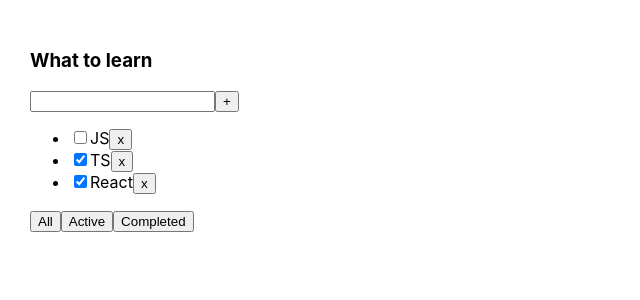
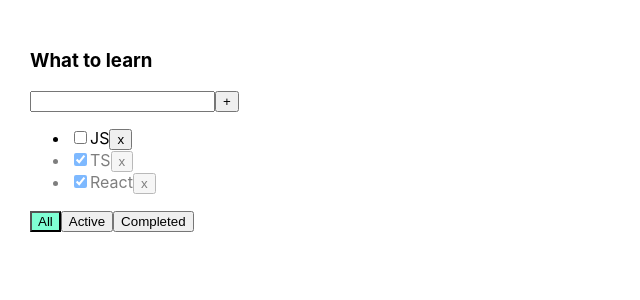
Before and after one commit to Dergacz/todolist2.0, a React (Create React App) app: page / in a window 1280 px wide. Shown: the top 300 px of the page, without its empty margins (0-640 px from the left). Built offline with nearby package versions, Linux system fonts and the light colour scheme.

Commit message:
update L4

```diff
--- a/src/App.css
+++ b/src/App.css
@@ -6,3 +6,19 @@
 .App > div {
   margin-right: 50px;
 }
+
+.error {
+  border: red 1px solid;
+}
+
+.error-message {
+  color: red;
+}
+
+.active-filter {
+  background-color: aquamarine;
+}
+
+.is-done {
+  opacity: 0.5;
+}
--- a/src/App.tsx
+++ b/src/App.tsx
@@ -36,6 +36,15 @@
         const newTask = [task, ...tasks];
         setTasks(newTask)
     }
+
+    const changeTaskStatus = (taskId: string, isDone: boolean) => {
+        let task = tasks.find(t => t.id === taskId);
+        if (task) {
+            task.isDone = isDone;
+            setTasks([...tasks]);
+        }
+    }
+
     return (
         <div className="App">
             <Todolist
@@ -44,6 +53,8 @@
                 removeTask={removeTask}
                 changeFilter={changeFilter}
                 addTask={addTask}
+                changeTaskStatus={changeTaskStatus}
+                filter={filter}
             />
         </div>
     );
--- a/src/Todolist.tsx
+++ b/src/Todolist.tsx
@@ -13,17 +13,26 @@
     removeTask: (taskId: string) => void
     changeFilter: (value: FilterValuesType) => void
     addTask: (taskTitle: string) => void
+    changeTaskStatus: (taskId: string, isDone: boolean) => void
+    filter: FilterValuesType
 }
 
 export const Todolist = (props: TodolistType) => {
     const [title, setTitle] = useState<string>("");
+    const [error, setError] = useState<string | null>(null)
 
     const addTask = () => {
-        props.addTask(title);
-        setTitle("")
+        if (title.trim() !== "") {
+            props.addTask(title);
+            setTitle("");
+        } else {
+            setError("Title is required");
+        }
+
     }
 
-    const addTaskForEnter = (e: KeyboardEvent<HTMLInputElement>) => {
+    const onKeyPressHandler = (e: KeyboardEvent<HTMLInputElement>) => {
+        setError(null);
         if (e.charCode === 13) {
             addTask();
         }
@@ -51,23 +60,32 @@
                 <input
                     value={title}
                     onChange={onChangeHandler}
-                    onKeyPress={addTaskForEnter}
+                    onKeyPress={onKeyPressHandler}
                 />
                 <button
                     onClick={addTask}
                 >+
                 </button>
+                {error && <div className={"error-message"}>{error}</div>}
             </div>
             <ul>
                 {
                     props.tasks.map(t => {
+
                         const removeTaskHandler = () => {
                             props.removeTask(t.id)
                         }
-                        return <li key={t.id}>
+
+                        const onChangeHandler = (e: ChangeEvent<HTMLInputElement>) => {
+                            props.changeTaskStatus(t.id, e.currentTarget.checked)
+                        }
+                        return <li
+                            className={t.isDone ? "is-done" : ""}
+                            key={t.id}>
                             <input
                                 type={"checkbox"}
                                 checked={t.isDone}
+                                onChange={onChangeHandler}
                             />
                             <span>
                                 {t.title}
@@ -78,9 +96,21 @@
                 }
             </ul>
             <div>
-                <button onClick={changeFilterAll}>All</button>
-                <button onClick={changeFilterActive}>Active</button>
-                <button onClick={changeFilterCompleted}>Completed</button>
+                <button
+                    className={props.filter === "all" ? "active-filter" : ""}
+                    onClick={changeFilterAll}
+                >All
+                </button>
+                <button
+                    className={props.filter === "active" ? "active-filter" : ""}
+                    onClick={changeFilterActive}
+                >Active
+                </button>
+                <button
+                    className={props.filter === "completed" ? "active-filter" : ""}
+                    onClick={changeFilterCompleted}>
+                    Completed
+                </button>
             </div>
         </div>
     )
```
